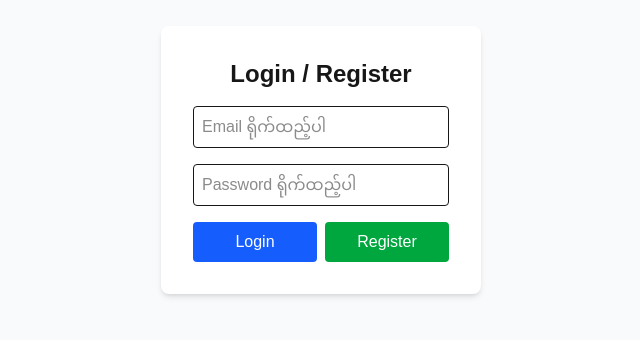
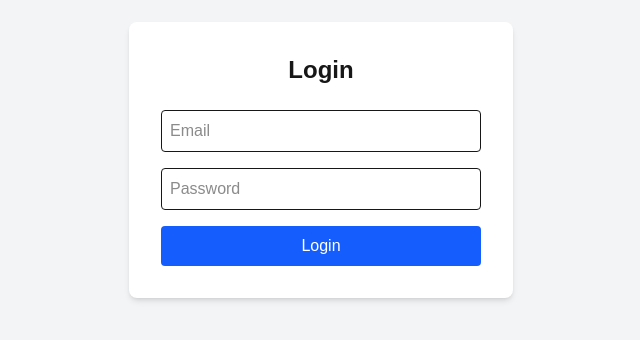
Before and after one commit to aungaungaug15-crypto/Aung124, a Next.js app: page /login in a window 1280 px wide. Shown: the part 240-580 px from the top of the page, without its empty margins (319-959 px from the left). Built offline with nearby package versions, Linux system fonts and the light colour scheme.

Commit message:
Fix login redirect issue

```diff
--- a/app/login/page.js
+++ b/app/login/page.js
@@ -1,81 +1,72 @@
 'use client'
 import { useState } from 'react'
-import { supabase } from '@/lib/supabaseClient' // သင့်ရဲ့ supabaseClient ဖိုင်ရှိရာ လမ်းကြောင်းအတိုင်း ပြင်ပါ
+import { supabase } from '@/lib/supabaseClient'
+import { useRouter } from 'next/navigation'
 
-export default function AuthPage() {
+export default function LoginPage() {
   const [email, setEmail] = useState('')
   const [password, setPassword] = useState('')
+  const [message, setMessage] = useState('')
   const [loading, setLoading] = useState(false)
-  const [message, setMessage] = useState('')
+  const router = useRouter()
 
-  // အကောင့်သစ်ဖွင့်ခြင်း (Register)
-  const handleSignUp = async (e) => {
-    e.preventDefault()
-    setLoading(true)
-    const { error } = await supabase.auth.signUp({ email, password })
-    if (error) {
-      setMessage(error.message)
-    } else {
-      setMessage('အကောင့်ဖွင့်ခြင်းအောင်မြင်ပါသည်! Email ကိုဝင်၍ Verify လုပ်ပါ။')
-    }
-    setLoading(false)
-  }
-
-  // အကောင့်ဝင်ခြင်း (Login)
+  // Login ဝင်ရန်
   const handleLogin = async (e) => {
     e.preventDefault()
     setLoading(true)
+    setMessage('')
+
     const { error } = await supabase.auth.signInWithPassword({ email, password })
+
     if (error) {
-      setMessage(error.message)
+      setMessage('Error: ' + error.message)
+      setLoading(false)
     } else {
-      setMessage('အကောင့်ဝင်ရောက်ခြင်း အောင်မြင်ပါသည်!')
-      // Dashboard သို့ Redirect လုပ်ရန် ဤနေရာတွင် ထည့်နိုင်သည်
+      setMessage('Login ဝင်ရောက်မှု အောင်မြင်ပါသည်။')
+      // ချက်ချင်း သို့မဟုတ် ၁ စက္ကန့်အကြာတွင် Home Page သို့ ကူးပြောင်းရန်
+      setTimeout(() => {
+        router.push('/')
+      }, 1000)
     }
-    setLoading(false)
   }
 
   return (
-    <div className="flex flex-col items-center justify-center min-h-screen bg-gray-50">
-      <form className="p-8 bg-white shadow-md rounded-lg w-80">
-        <h2 className="text-2xl font-bold mb-4 text-center">Login / Register</h2>
+    <main className="flex flex-col items-center justify-center min-h-screen bg-gray-100 p-4">
+      <div className="bg-white p-8 rounded-lg shadow-md w-96">
+        <h1 className="text-2xl font-bold mb-6 text-center">Login</h1>
 
-        {message && <p className="mb-4 text-sm text-center text-blue-600">{message}</p>}
-
+        <form onSubmit={handleLogin} className="flex flex-col gap-4">
           <input
             type="email"
-          placeholder="Email ရိုက်ထည့်ပါ"
+            placeholder="Email"
             value={email}
             onChange={(e) => setEmail(e.target.value)}
-          className="w-full p-2 mb-4 border rounded"
+            className="border p-2 rounded"
             required
           />
           <input
             type="password"
-          placeholder="Password ရိုက်ထည့်ပါ"
+            placeholder="Password"
             value={password}
             onChange={(e) => setPassword(e.target.value)}
-          className="w-full p-2 mb-4 border rounded"
+            className="border p-2 rounded"
             required
           />
+          <button
+            type="submit"
+            disabled={loading}
+            className="bg-blue-600 text-white p-2 rounded hover:bg-blue-700 transition"
+          >
+            {loading ? 'Logging in...' : 'Login'}
+          </button>
+        </form>
 
-        <div className="flex space-x-2">
-          <button
-            onClick={handleLogin}
-            disabled={loading}
-            className="w-full bg-blue-600 text-white p-2 rounded hover:bg-blue-700"
-          >
-            Login
-          </button>
-          <button
-            onClick={handleSignUp}
-            disabled={loading}
-            className="w-full bg-green-600 text-white p-2 rounded hover:bg-green-700"
-          >
-            Register
-          </button>
+        {message && (
+          <p className="mt-4 p-2 text-center text-sm bg-gray-800 text-white rounded">
+            {message}
+          </p>
+        )}
       </div>
-      </form>
-    </div>
+    </main>
   )
 }
```
Lines whose indentation alone changed are shown as unchanged.
